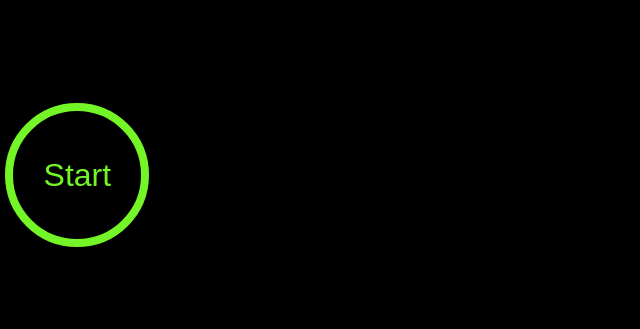
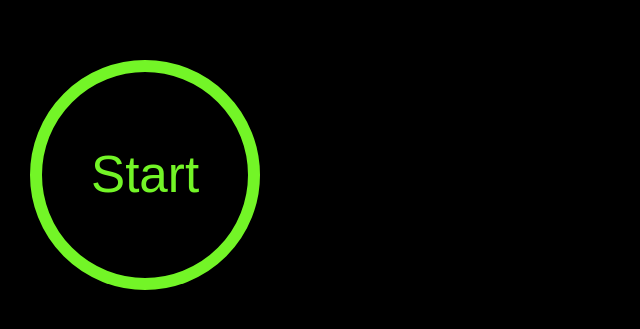
Before and after one commit to pmwilliams/go-phrase, a React (Create React App) app: page / in a window 1280 px wide. Shown: the part 225-554 px from the top of the page, without its empty margins (0-640 px from the left). Built offline with nearby package versions, Linux system fonts and the light colour scheme.

Commit message:
improving landscape layout

```diff
--- a/src/App.module.css
+++ b/src/App.module.css
@@ -9,8 +9,10 @@ button {
 }
 
 .startButton,
-.stopButton {
+.stopButton,
+.nextButton {
   height: 18dvh;
+  width: unset;
   aspect-ratio: 1;
   border-radius: 50%;
   display: grid;
@@ -19,8 +21,19 @@ button {
   font-size: 4dvh;
   font-weight: 500;
   text-align: center;
-  border: 1dvh solid #73F527;
-  color: #73F527;
+  border-width: 1dvh;
+  border-style: solid;
+}
+
+@media (orientation: landscape) {
+  .startButton,
+  .stopButton,
+  .nextButton {
+    height: unset;
+    width: 18dvw;
+    font-size: 4dvw;
+    border-width: 1dvw;
+  }
 }
 
 .startButton {
@@ -44,15 +57,6 @@ button {
 }
 
 .nextButton {
-  height: 18dvh;
-  aspect-ratio: 1;
-  border-radius: 50%;
-  display: grid;
-  place-items: center;
-  background-color: black;
-  font-size: 4dvh;
-  font-weight: 500;
-  text-align: center;
   color: #27EBF5;
   border: 1dvh solid #27EBF5;
 }
--- a/src/components/WordPanel/WordPanel.module.css
+++ b/src/components/WordPanel/WordPanel.module.css
@@ -25,3 +25,10 @@
   background-color: rgba(21, 110, 90, 0.5);
   color: rgba(21, 110, 90, 0);
 }
+
+@media (orientation: landscape) {
+  .word {
+    min-width: 50vw;
+    max-width: 50vw;
+  }
+}
```
Also changed, not shown: 11 other files (tests, documents, lock files or other folders).
